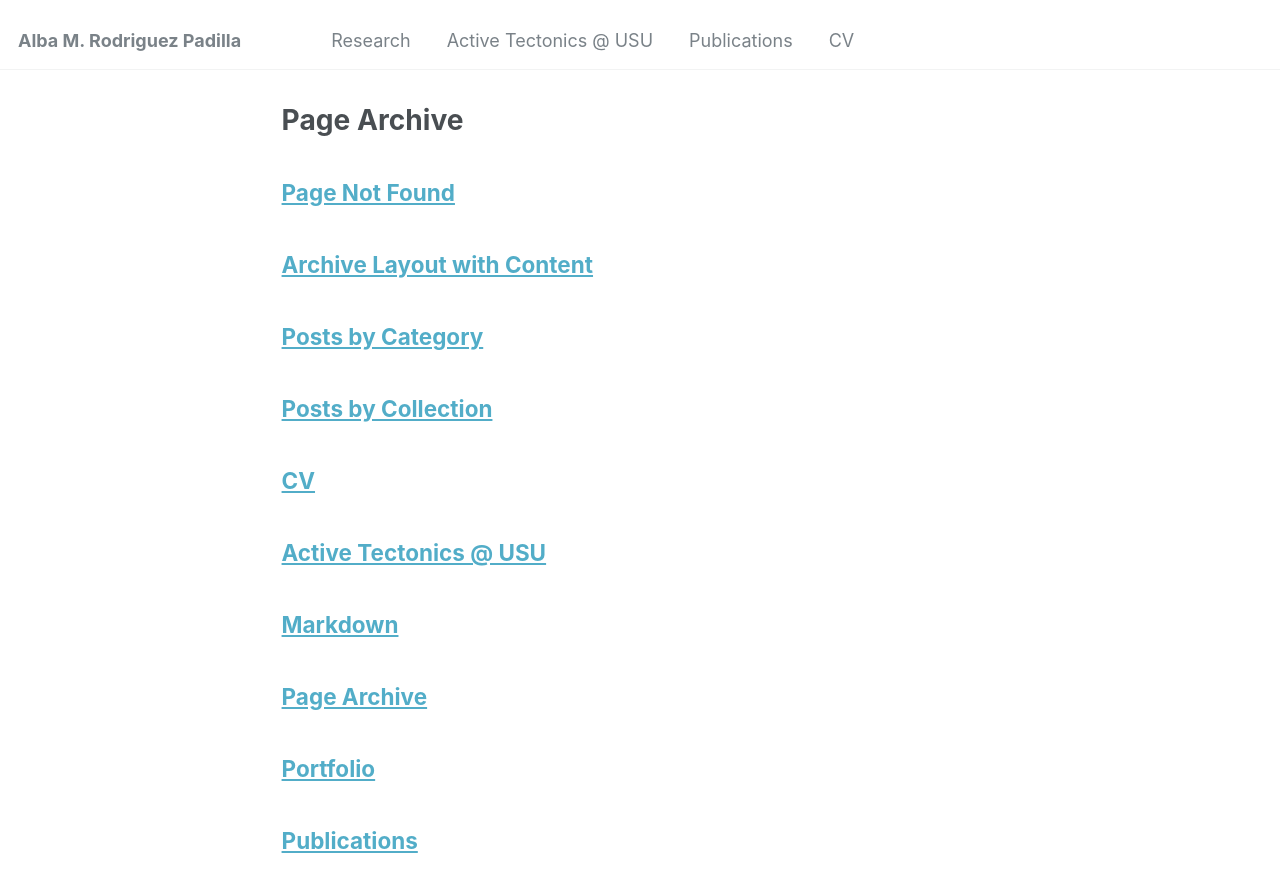
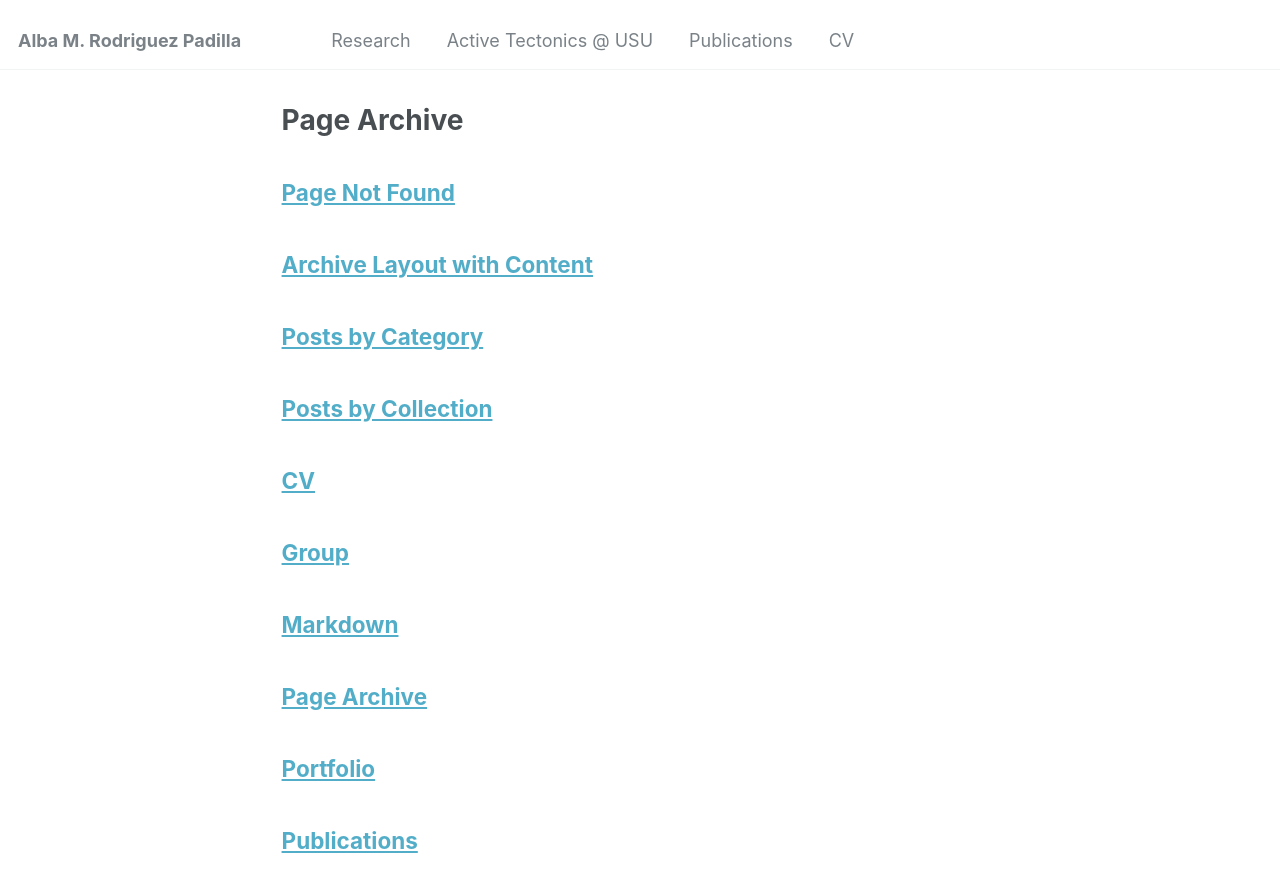
Before and after one commit to absrp/absrp.github.io, a Jekyll site: the page built from _pages/page-archive.html, in a window 1280 px wide and 900 px high. Shown: the top 892 px of the window. Built offline with Jekyll 4.4.1, drawn with Linux system fonts in a browser that asks for light colours.

Commit message:
Update group.md

```diff
--- a/_pages/group.md
+++ b/_pages/group.md
@@ -1,6 +1,6 @@
 ---
 layout: archive
-title: "Active Tectonics @ USU"
+title: "Group"
 permalink: /group/
 author_profile: true
 ---
```
